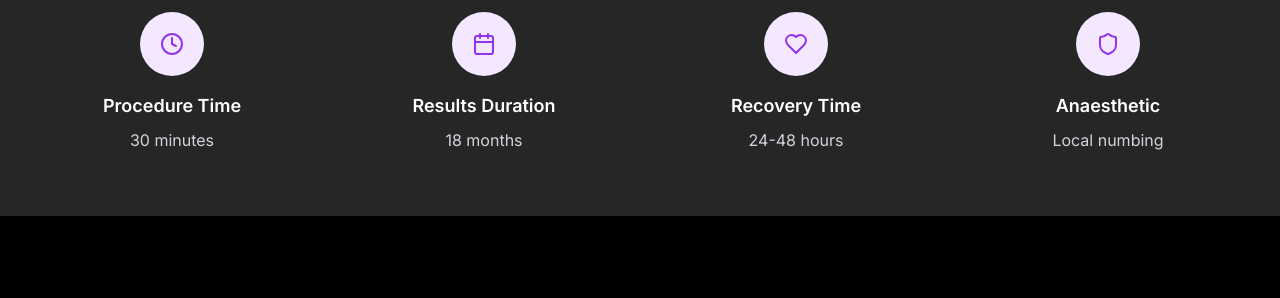
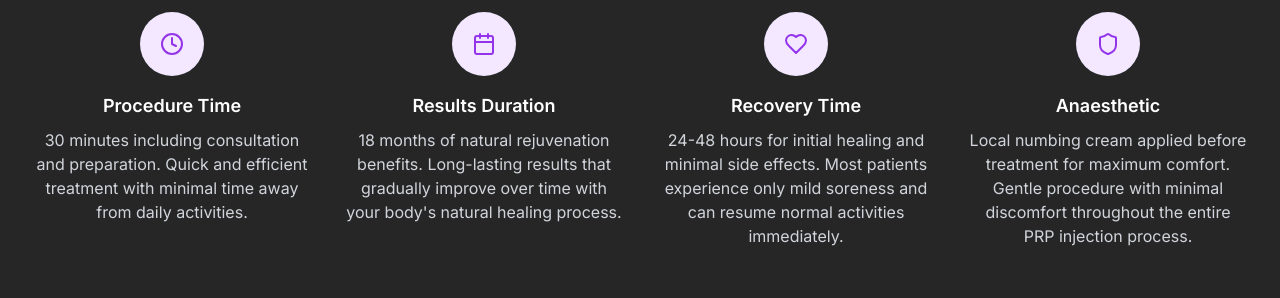
Before and after one commit to alaadin007/cosmedocs-mobile-refined-art, a React (Vite) app: page /prp-treatment in a window 1280 px wide. Shown: the part 1000-1298 px from the top of the page. Built offline with nearby package versions, Linux system fonts and the light colour scheme; no server answers; the database is empty.

Commit message:
Add more description lines

```diff
--- a/src/pages/PRPTreatment.tsx
+++ b/src/pages/PRPTreatment.tsx
@@ -200,7 +200,8 @@ const PRPTreatment = () => {
                   <Clock className="text-purple-600" size={24} />
                 </div>
                 <h3 className="text-lg font-semibold text-white mb-2">Procedure Time</h3>
-                <p className="text-gray-300">30 minutes</p>
+                <p className="text-gray-300">30 minutes including consultation and preparation.
+                Quick and efficient treatment with minimal time away from daily activities.</p>
               </motion.div>
 
               <motion.div
@@ -214,7 +215,8 @@ const PRPTreatment = () => {
                   <Calendar className="text-purple-600" size={24} />
                 </div>
                 <h3 className="text-lg font-semibold text-white mb-2">Results Duration</h3>
-                <p className="text-gray-300">18 months</p>
+                <p className="text-gray-300">18 months of natural rejuvenation benefits.
+                Long-lasting results that gradually improve over time with your body's natural healing process.</p>
               </motion.div>
 
               <motion.div
@@ -228,7 +230,8 @@ const PRPTreatment = () => {
                   <Heart className="text-purple-600" size={24} />
                 </div>
                 <h3 className="text-lg font-semibold text-white mb-2">Recovery Time</h3>
-                <p className="text-gray-300">24-48 hours</p>
+                <p className="text-gray-300">24-48 hours for initial healing and minimal side effects.
+                Most patients experience only mild soreness and can resume normal activities immediately.</p>
               </motion.div>
 
               <motion.div
@@ -242,7 +245,8 @@ const PRPTreatment = () => {
                   <Shield className="text-purple-600" size={24} />
                 </div>
                 <h3 className="text-lg font-semibold text-white mb-2">Anaesthetic</h3>
-                <p className="text-gray-300">Local numbing</p>
+                <p className="text-gray-300">Local numbing cream applied before treatment for maximum comfort.
+                Gentle procedure with minimal discomfort throughout the entire PRP injection process.</p>
               </motion.div>
             </div>
           </div>
@@ -735,7 +739,8 @@ const PRPTreatment = () => {
                     <div className="text-purple-300 text-lg font-bold">Price on consultation</div>
                   </CardHeader>
                   <CardContent className="space-y-4">
-                    <p className="text-gray-300">Natural skin rejuvenation and anti-aging</p>
+                    <p className="text-gray-300">Natural skin rejuvenation and anti-aging treatment using your body's own healing factors.
+                    Stimulates collagen production and improves skin texture, tone, and overall appearance for youthful radiance.</p>
                     <div className="space-y-2 text-left">
                       <div className="flex items-center space-x-2">
                         <CheckCircle className="text-purple-500" size={16} />
@@ -769,7 +774,8 @@ const PRPTreatment = () => {
                     <div className="text-white text-lg font-bold">Price on consultation</div>
                   </CardHeader>
                   <CardContent className="space-y-4">
-                    <p className="text-purple-100">Hair restoration and density improvement</p>
+                     <p className="text-purple-100">Hair restoration and density improvement through natural regeneration processes.
+                     Stimulates dormant hair follicles and promotes new growth for thicker, healthier hair over time.</p>
                     <div className="space-y-2 text-left">
                       <div className="flex items-center space-x-2">
                         <CheckCircle className="text-white" size={16} />
@@ -804,7 +810,8 @@ const PRPTreatment = () => {
                     <div className="text-purple-300 text-lg font-bold">£50</div>
                   </CardHeader>
                   <CardContent className="space-y-4">
-                    <p className="text-gray-300">Professional assessment and treatment planning</p>
+                     <p className="text-gray-300">Professional assessment and treatment planning with our expert medical team.
+                     Comprehensive evaluation to determine the best PRP approach for your specific needs and desired outcomes.</p>
                     <div className="space-y-2 text-left">
                       <div className="flex items-center space-x-2">
                         <CheckCircle className="text-purple-500" size={16} />
@@ -869,7 +876,8 @@ const PRPTreatment = () => {
                   <Award className="text-purple-600" size={24} />
                 </div>
                 <h3 className="text-lg font-semibold text-white mb-2">Experience</h3>
-                <p className="text-gray-300">Over 1 million injections performed since 2007</p>
+                <p className="text-gray-300">Over 1 million injections performed since 2007 with exceptional results.
+                Extensive expertise in PRP treatments and regenerative medicine for optimal patient outcomes.</p>
               </motion.div>
 
               <motion.div
@@ -906,7 +914,8 @@ const PRPTreatment = () => {
                   <CheckCircle className="text-purple-600" size={24} />
                 </div>
                 <h3 className="text-lg font-semibold text-white mb-2">Quality</h3>
-                <p className="text-gray-300">Your own blood - completely natural and safe</p>
+                <p className="text-gray-300">Your own blood - completely natural and safe with no risk of allergic reactions.
+                Premium processing techniques ensure the highest concentration of growth factors for maximum effectiveness.</p>
               </motion.div>
 
               <motion.div
@@ -920,7 +929,8 @@ const PRPTreatment = () => {
                   <Palette className="text-purple-600" size={24} />
                 </div>
                 <h3 className="text-lg font-semibold text-white mb-2">Philosophy</h3>
-                <p className="text-gray-300">'Invisible art' for natural results</p>
+                <p className="text-gray-300">"Invisible art" for natural results that enhance your inherent beauty.
+                Subtle enhancement philosophy ensuring you look like the best version of yourself, never overdone.</p>
               </motion.div>
 
               <motion.div
@@ -934,7 +944,8 @@ const PRPTreatment = () => {
                   <Heart className="text-purple-600" size={24} />
                 </div>
                 <h3 className="text-lg font-semibold text-white mb-2">Aftercare</h3>
-                <p className="text-gray-300">Comprehensive aftercare and follow-up</p>
+                <p className="text-gray-300">Comprehensive aftercare and follow-up support throughout your healing journey.
+                Detailed guidance and 24/7 access to our medical team for any questions or concerns post-treatment.</p>
               </motion.div>
             </div>
           </div>
```
